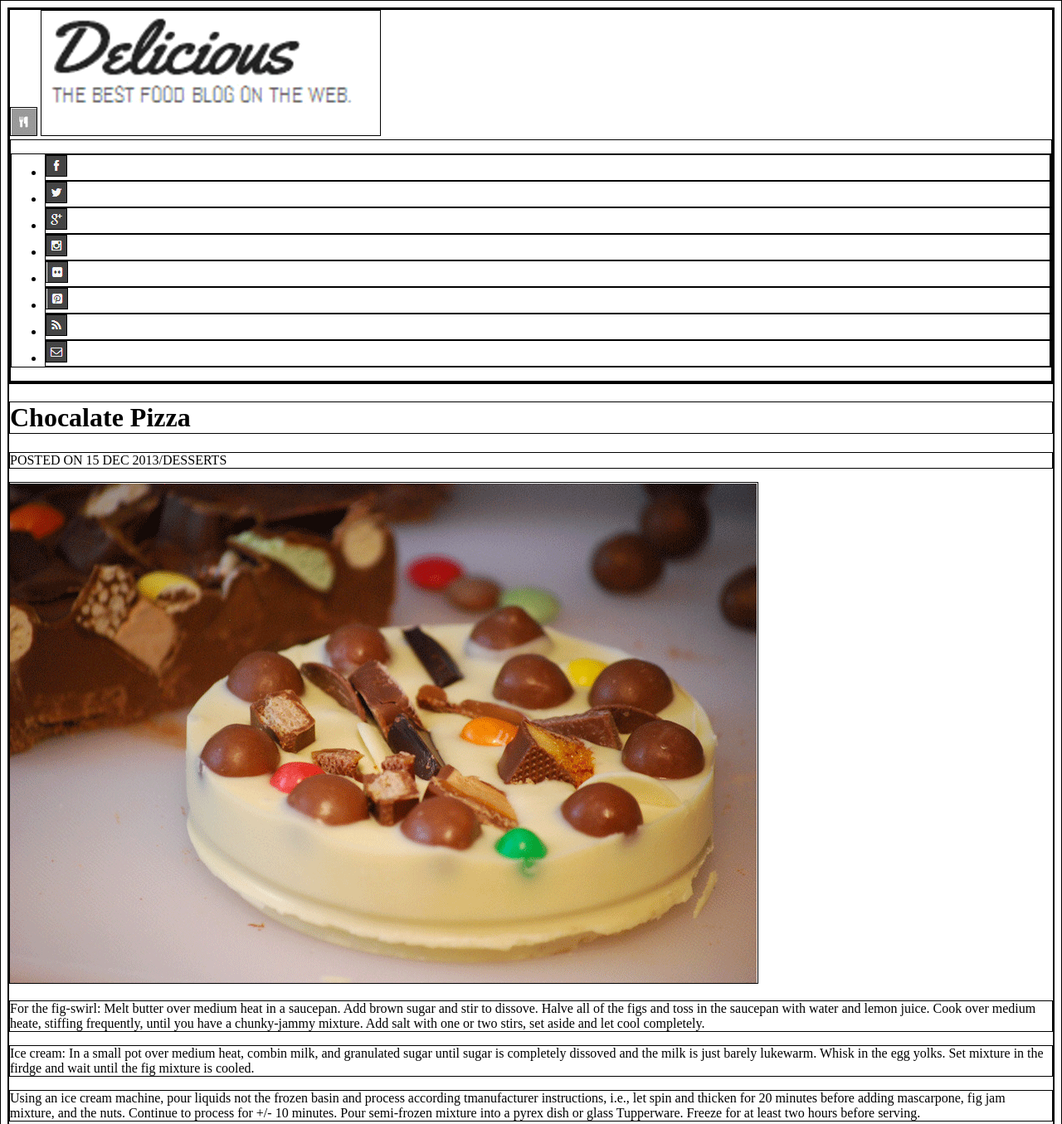
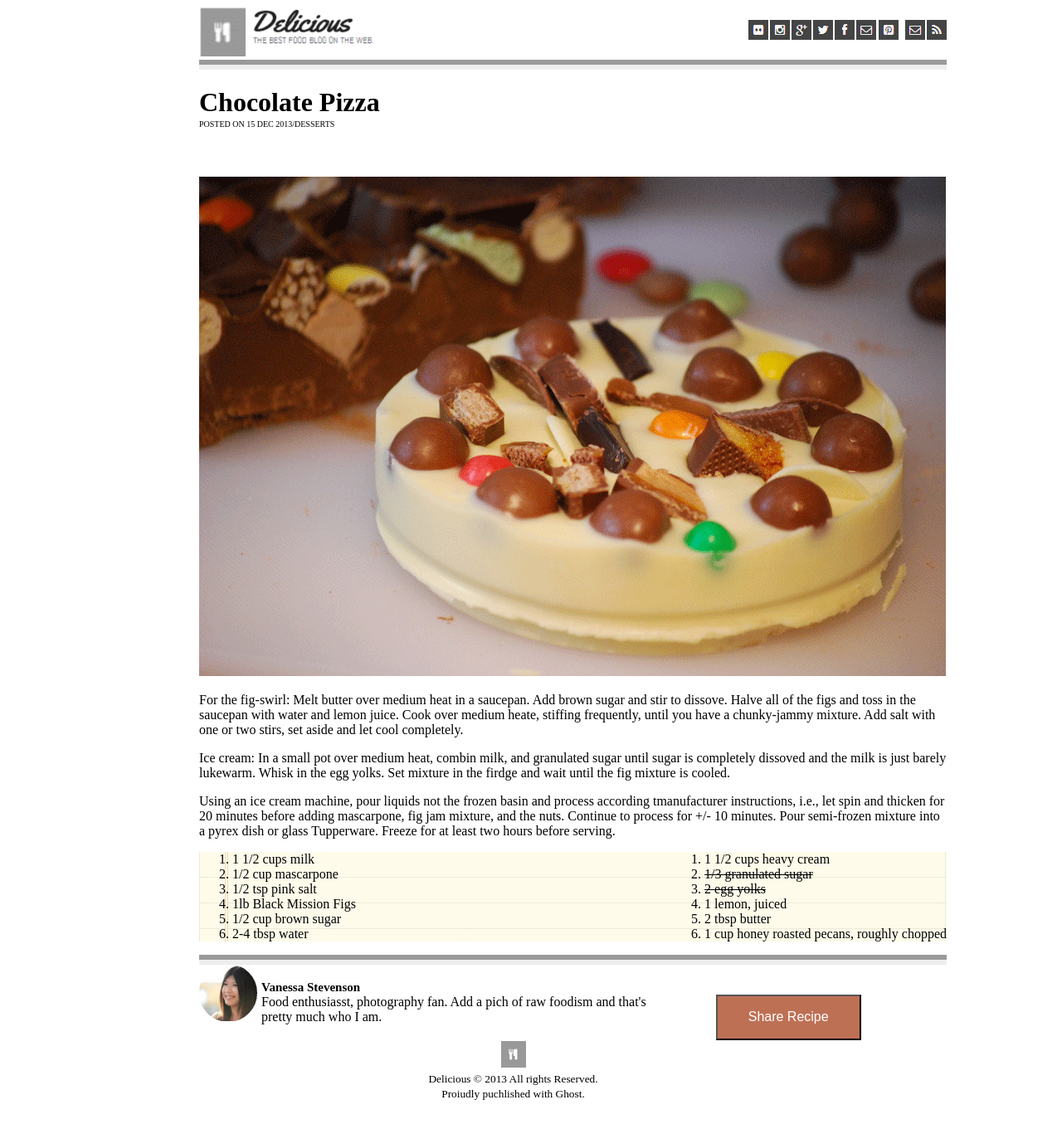
Before and after one commit to kimmergithub/chocolate-pizza, a plain HTML site: page index.html in a window 1280 px wide. Shown: the top 1355 px of the page at 83% size. Drawn offline with Linux system fonts and the light colour scheme.

Commit message:
completed assignment sans links

```diff
--- a/index.html
+++ b/index.html
@@ -10,60 +10,69 @@
 
 <body>
   <header>
-    <div class="inner">
-      <img src="img/small-logo.png">
-      <img src="img/delicious-logo.png">
-      <nav>
+    <!-- <div class="inner"> -->
+      <img id="fork" src="img/small-logo.png">
+      <img id="delicious" src="img/delicious-logo.png">
+      <!-- <nav> -->
         <ul class="navImages">
+          <li><img src="img/rss-icon.png" alt=""></li>
+          <li id="navSpace"><img src="img/mail-icon.png" alt=""></li>
+          <li><img src="img/pint-icon.png" alt=""></li>
+          <li><img src="img/mail-icon.png" alt=""></li>
           <li><img src="img/fb-icon.png" alt=""></li>
           <li><img src="img/twit-icon.png" alt=""></li>
           <li><img src="img/gp-icon.png" alt=""></li>
           <li><img src="img/insta-icon.png" alt=""></li>
           <li><img src="img/flic-icon.png" alt=""></li>
-          <li id="navSpace"><img src="img/pint-icon.png" alt=""></li>
-          <li><img src="img/rss-icon.png" alt=""></li>
-          <li><img src="img/mail-icon.png" alt=""></li>
         </ul>
-      </nav>
-    </div>
+      <!-- </nav> -->
+    <!-- </div> -->
   </header>
   <main>
-    <h1>Chocalate Pizza</h1>
+    <h1>Chocolate Pizza</h1>
     <p id="superSmallText">POSTED ON 15 DEC 2013/DESSERTS</p>
-    <img src="img/closeUpChocolatePizza.png" alt="">
+    <img id="mainPicture" src="img/closeUpChocolatePizza.png" alt="">
     <p>For the fig-swirl: Melt butter over medium heat in a saucepan.  Add brown sugar and stir to dissove.  Halve all of the figs and toss in the saucepan with water and lemon juice.  Cook over medium heate, stiffing frequently, until you have a chunky-jammy mixture.  Add salt with one or two stirs, set aside and let cool completely.</p>
 
     <p> Ice cream: In a small pot over medium heat, combin milk, and granulated sugar until sugar is completely dissoved and the milk is just barely lukewarm.  Whisk in the egg yolks.  Set mixture in the firdge and wait until the fig mixture is cooled.</p>
 
     <p> Using an ice cream machine, pour liquids not the frozen basin and process according tmanufacturer instructions, i.e., let spin and thicken for 20 minutes before adding mascarpone, fig jam mixture, and the nuts. Continue to process for +/- 10 minutes. Pour semi-frozen mixture into a pyrex dish or glass Tupperware. Freeze for at least two hours before serving.</p>
     <div id="checkListBackground">
-      <ul>
+      <ol id="firstOrderedList">
         <li>1 1/2 cups milk</li>
         <li>1/2 cup mascarpone</li>
         <li>1/2 tsp pink salt </li>
         <li>1lb Black Mission Figs</li>
         <li>1/2 cup brown sugar</li>
         <li>2-4 tbsp water</li>
-
+      </ol>
+      <ol id="secondOrderedList">
         <li>1 1/2 cups heavy cream</li>
         <li class="lineThrough">1/3 granulated sugar</li>
         <li class="lineThrough">2 egg yolks</li>
         <li>1 lemon, juiced</li>
         <li>2 tbsp butter</li>
         <li>1 cup honey roasted pecans, roughly chopped</li>
-      </ul>
+      </ol>
     </div>
   </main>
 
   <footer>
     <div class="inner">
-      <img src="img/van-pic.png" alt="">
-      <h4>Vanessa Stevenson</h4>
-      <p>Food enthusiasst, photography fan. Add a pich of raw foodism and that's pretty much who I am.</p>
-      <button type="shareRecipe">Share Recipe</button>
+      <div class="ftDiv">
+        <img src="img/van-pic.png" alt="">
+      </div>
+      <div class="ftDiv">
+        <p><span id="Vanessa">Vanessa Stevenson</span></br>Food enthusiasst, photography fan. Add a pich of raw foodism and that's</br>pretty much who I am.</p>
+      </div>
+      <div class="ftDiv">
+        <button type="shareRecipe">Share Recipe</button>
+      </div>
+      <div id="copyright">
+        <img src="img/small-logo.png"></br>
+      <small>Delicious &copy; 2013 All rights Reserved.</br>Proiudly puchlished with Ghost.</small>
     </div>
-      <img src="img/small-logo.png">
-      <small>Delicious &copy; 2013 All rights Reserved.</br>Proiudly puchlished with Ghost.</small>
+    </div>
   </footer>
 </body>
 
--- a/style.css
+++ b/style.css
@@ -1,7 +1,93 @@
-* {
+/** {
   border: 1px solid black;
+}*/
+body {
+  margin-left: 15em;
 }
 
+
+#fork {
+  height: 60px;
+}
+#delicious {
+  height: 60px;
+}
+#superSmallText {
+  font-size: 10px;
+  margin-top: -2em;
+}
+
+.navImages {
+  display: inline-block;
+  margin-bottom: 20em;
+  float: right;
+}
+
+.navImages li {
+  display: inline-block;
+  float: right;
+  padding-left: 2px;
+}
+
+#navSpace {
+  margin-left: 6px;
+}
+
+header {
+  border-bottom: groove 12px;
+  max-width: 901px;
+}
+
+main p {
+  max-width: 901px;
+}
+
+#checkListBackground {
+  background-image: url("img/list-bg.png");
+  max-width: 901px;
+  width: 901px;
+
+}
+
+#firstOrderedList {
+  max-width: 25em;
+}
+
+#secondOrderedList {
+  max-width: 25em;
+  float: right;
+  margin-top: -7.75em;
+}
+
+.lineThrough {
+  text-decoration: line-through;
+}
+
+.inner {
+  display: inline-block;
+  max-width: 901px;
+  width: 901px;
+}
+
+.ftDiv {
+  display: inline-block;
+}
+
+#Vanessa {
+  font-weight: bold;
+  font-size: 15px;
+}
+#copyright {
+  text-align: center;
+  margin-right: 9em;
+}
+#mainPicture {
+  margin-top: -10em;
+}
+footer {
+  max-width: 901px;
+  border-top: 12px groove;
+}
 button {
   -webkit-border-radius: 0;
   -moz-border-radius: 0;
@@ -12,6 +98,7 @@ button {
   background: #be7055;
   padding: 16px 37px 17px 37px;
   text-decoration: none;
+  margin-left: 5em;
 }
 
 button:hover {
```
